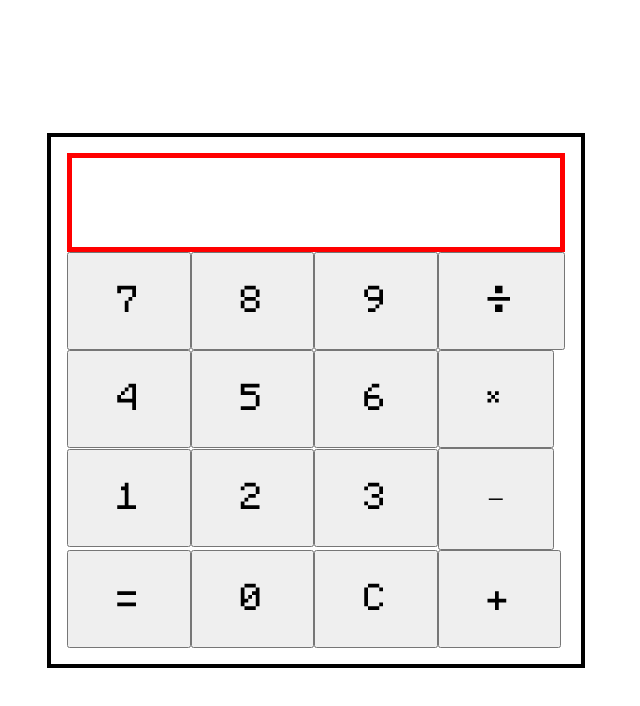
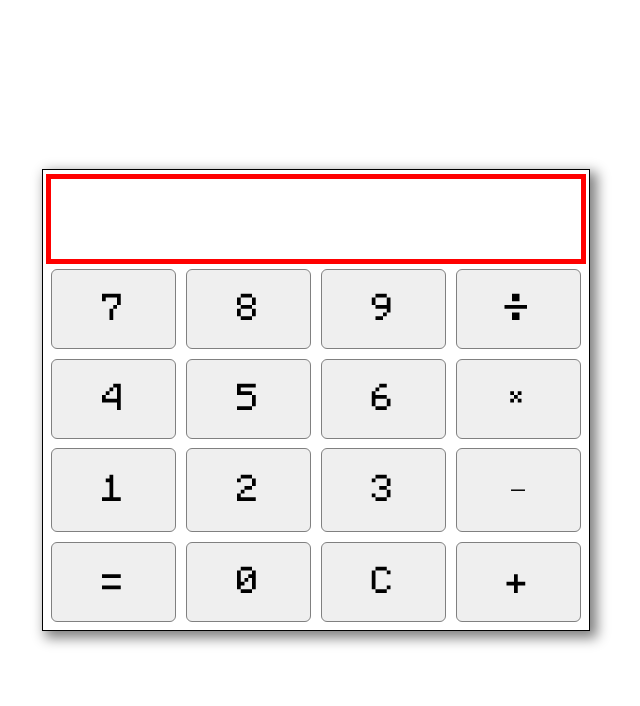
Before and after one commit to Facaller/vue_calculator, a Vue app: page / in a window 1280 px wide. Shown: the top 706 px of the page, without its empty margins (324-964 px from the left). Built offline with nearby package versions, Linux system fonts and the light colour scheme.

Commit message:
Neaten and straighten box

```diff
--- a/src/App.vue
+++ b/src/App.vue
@@ -78,7 +78,8 @@
   .calculator {
     display: grid;
     grid-template-rows: 1fr 4fr;
-    border: 4px solid black;
-    padding: 1rem;
+    border: 1px solid black;
+    padding: .2rem;
+    box-shadow: 5px 5px 12px 2px grey;
   }
 </style>
--- a/src/components/ButtonsComponent.vue
+++ b/src/components/ButtonsComponent.vue
@@ -11,37 +11,50 @@ const operatorClick = (value) => {
 </script>
 
 <template>
-    <div>
-        <div>
-            <button class="button-box" @click="numberClick('7')">7</button>
-            <button class="button-box" @click="numberClick('8')">8</button>
-            <button class="button-box" @click="numberClick('9')">9</button>
-            <button class="button-box" @click="operatorClick('÷')">÷</button>
+    <div class="button-box">
+        <div class="button-box-rows">
+            <button class="operands" @click="numberClick('7')">7</button>
+            <button class="operands" @click="numberClick('8')">8</button>
+            <button class="operands" @click="numberClick('9')">9</button>
+            <button class="operators" @click="operatorClick('÷')">÷</button>
         </div>
-        <div>
-            <button class="button-box" @click="numberClick('4')">4</button>
-            <button class="button-box" @click="numberClick('5')">5</button>
-            <button class="button-box" @click="numberClick('6')">6</button>
-            <button class="button-box" @click="operatorClick('×')">×</button>
+        <div class="button-box-rows">
+            <button class="operands" @click="numberClick('4')">4</button>
+            <button class="operands" @click="numberClick('5')">5</button>
+            <button class="operands" @click="numberClick('6')">6</button>
+            <button class="operators" @click="operatorClick('×')">×</button>
         </div>
-        <div>
-            <button class="button-box" @click="numberClick('1')">1</button>
-            <button class="button-box" @click="numberClick('2')">2</button>
-            <button class="button-box" @click="numberClick('3')">3</button>
-            <button class="button-box" @click="operatorClick('−')">−</button>
+        <div class="button-box-rows">
+            <button class="operands" @click="numberClick('1')">1</button>
+            <button class="operands" @click="numberClick('2')">2</button>
+            <button class="operands" @click="numberClick('3')">3</button>
+            <button class="operators" @click="operatorClick('−')">−</button>
         </div>
-        <div>
-            <button class="button-box" @click="operatorClick('=')">=</button>
-            <button class="button-box" @click="numberClick('0')">0</button>
-            <button class="button-box" @click="operatorClick('C')">C</button>
-            <button class="button-box" @click="operatorClick('+')">+</button>
+        <div class="button-box-rows">
+            <button class="operators" @click="operatorClick('=')">=</button>
+            <button class="operands" @click="numberClick('0')">0</button>
+            <button class="operators" @click="operatorClick('C')">C</button>
+            <button class="operators" @click="operatorClick('+')">+</button>
         </div>
     </div>
 </template>
 
 <style scoped>
     .button-box {
-        padding: 32px 48px;
+
+    }
+
+    .button-box-rows {
+        display: grid;
+        grid-template-columns: repeat(4, 1fr);
+    }
+
+    .operators,
+    .operands {
+        padding: 24px 48px;
+        border: 1px solid gray;
+        border-radius: 6px;
+        margin: .3rem;
         font: 30px 'mojang';
     }
 </style>
```
